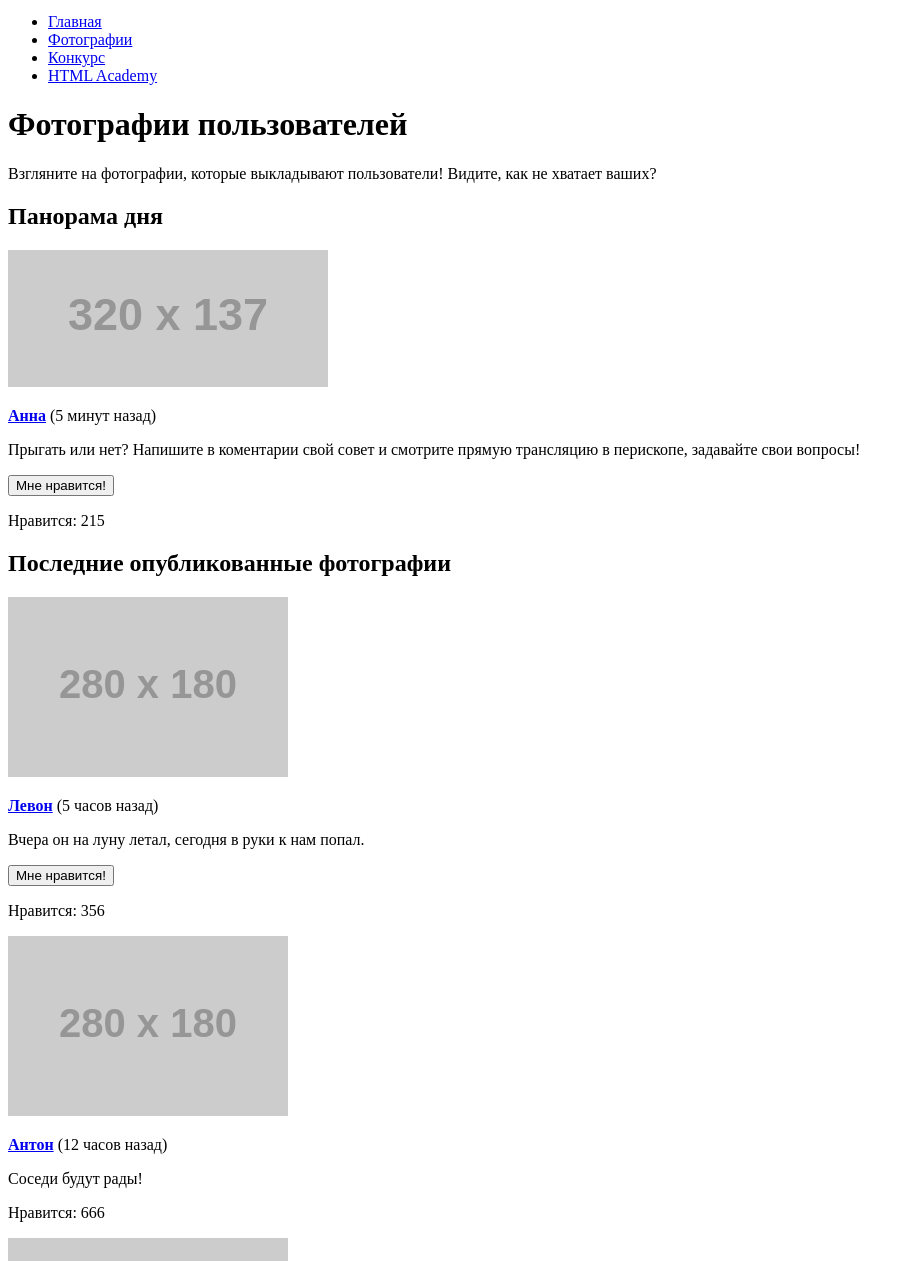
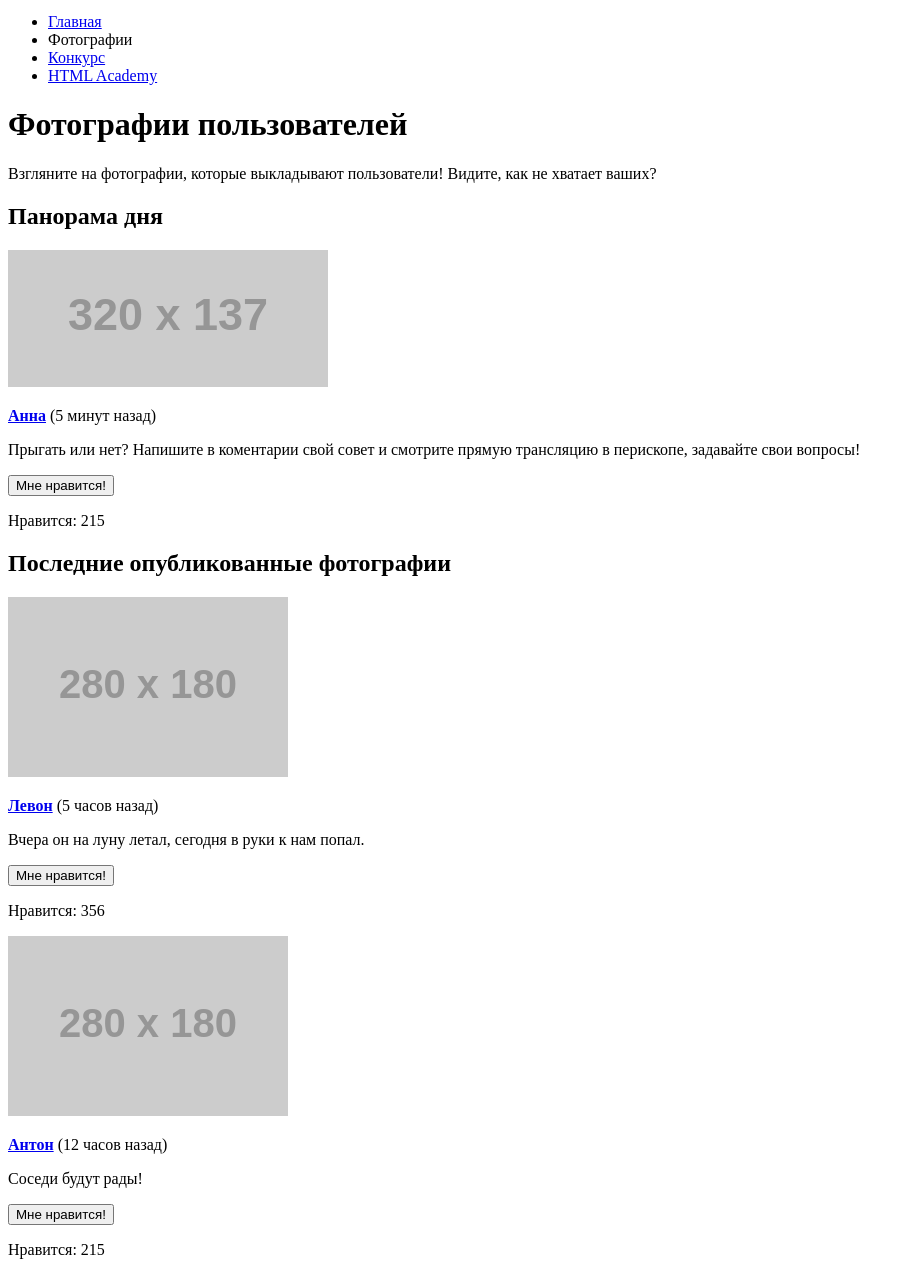
Before and after one commit to noatatat/428313-pink, a website: page photo.html in a window 1280 px wide. Shown: the part 39-1300 px from the top of the page, without its empty margins (0-914 px from the left). Drawn offline with Linux system fonts and the light colour scheme; placeholder pictures from the web are drawn by us.

Commit message:
убирает неактивные линки из мею

```diff
--- a/photo.html
+++ b/photo.html
@@ -17,7 +17,7 @@
               <a href="index.html">Главная</a>
             </li>
             <li class="site-list__item">
-              <a href="photo.html">Фотографии</a>
+              <a>Фотографии</a>
             </li>
             <li class="site-list__item">
               <a href="contest.html">Конкурс</a>
@@ -79,7 +79,10 @@
             <time class="photo-block__date" datetime="2017-07-24T18:18:18+04:00">(12 часов назад)</time>
           </p>
           <p class="photo-block__comment">Соседи будут рады!</p>
-          <p class="photo-block__like">Нравится: 666</p>
+          <div class="hoto-block__like-section">
+            <button class="photo-block__like-button">Мне нравится!</button>
+            <p class="photo-block__like-text">Нравится: 215</p>
+          </div>
         </div>
 
         <div class="photo-page__user-photo photo-block">
```
Also changed, not shown: contest.html (+1 -1 lines), index.html (+1 -1 lines).
